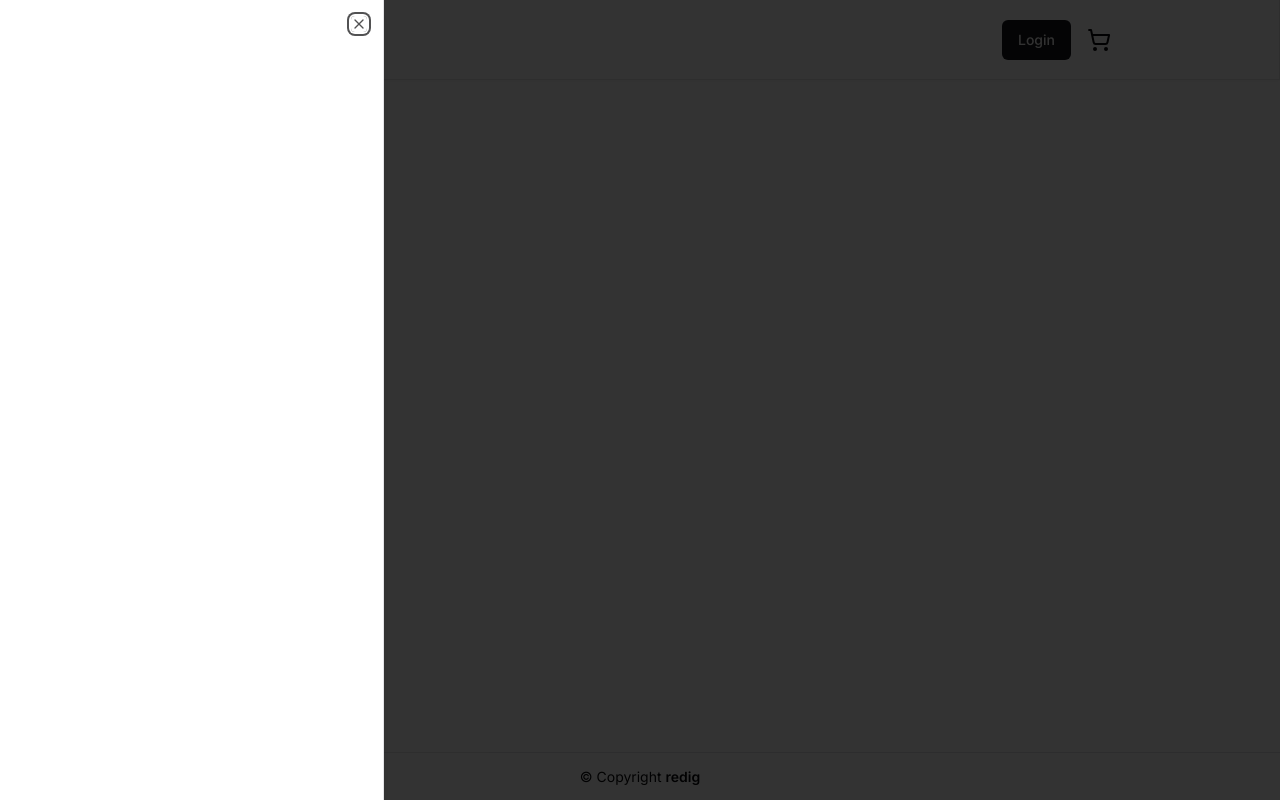
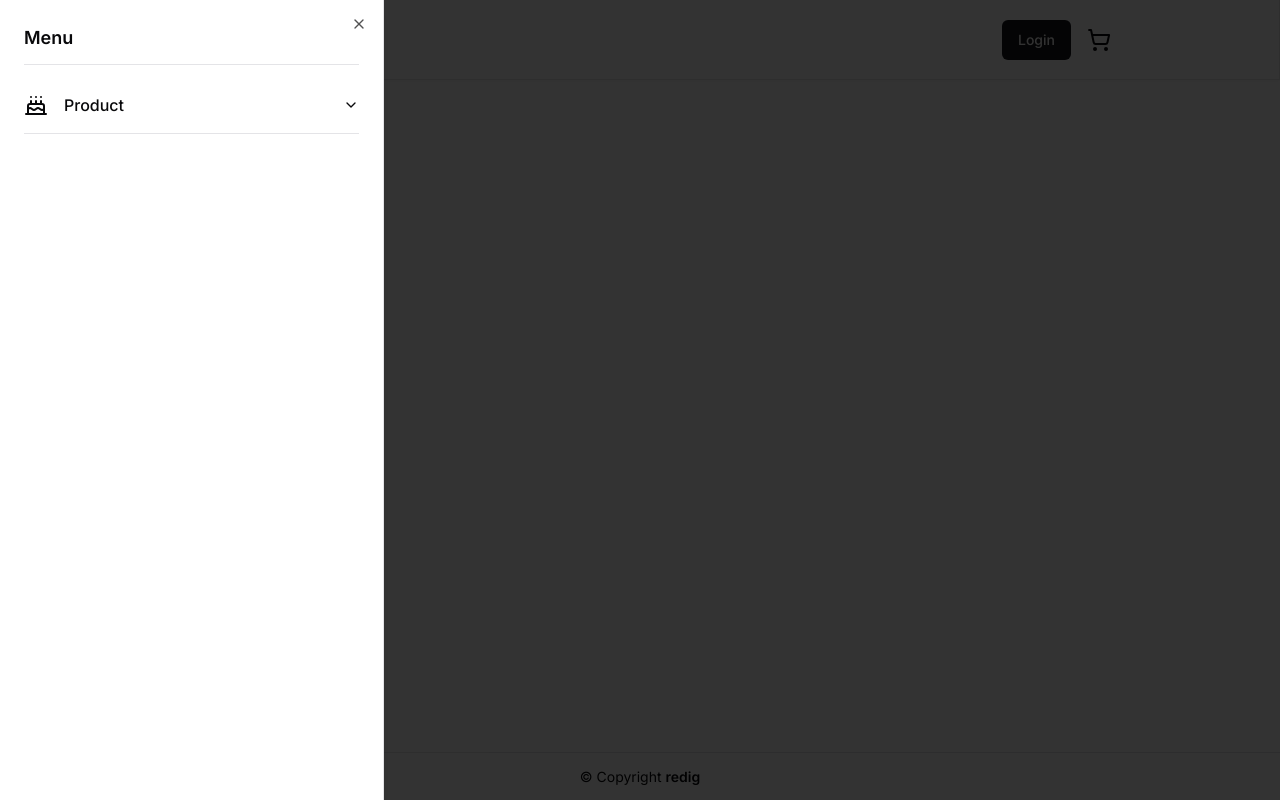
Before and after one commit to luizredig/bakery-with-next-js, a Next.js app: page / in a window 1280 px wide. Both pictures are taken after a click on the button 180 px from the left and 39 px from the top of the page. Built offline with nearby package versions, Linux system fonts and the light colour scheme; no server answers; the database is empty.

Commit message:
feat: add the initial menu component and the menu button component

```diff
--- a/app/components/header.tsx
+++ b/app/components/header.tsx
@@ -9,6 +9,8 @@ import {
   SheetTrigger,
 } from "./ui/sheet";
 import Cart from "./cart";
+import Menu from "./menu";
+import { Separator } from "./ui/separator";
 
 const Header = () => {
   return (
@@ -21,9 +23,13 @@ const Header = () => {
             </Button>
           </SheetTrigger>
 
-          <SheetContent side={"left"}></SheetContent>
+          <SheetContent side={"left"}>
+            <SheetHeader className="text-lg font-semibold">Menu</SheetHeader>
 
-          <SheetClose asChild></SheetClose>
+            <Separator orientation="horizontal" className="my-3" />
+
+            <Menu />
+          </SheetContent>
         </Sheet>
 
         <div className="flex flex-row gap-2">
--- /dev/null
+++ b/app/components/menu-button.tsx
@@ -0,0 +1,30 @@
+import Link from "next/link";
+import { SheetClose } from "./ui/sheet";
+import { Button } from "./ui/button";
+import { MENU_BUTTON_ICON } from "@/constants/menu-button-icon";
+
+interface MenuButtonProps {
+  href: string;
+  label: string;
+  icon: "create" | "find" | "update" | "delete";
+}
+
+const MenuButton = ({ href, label, icon }: MenuButtonProps) => {
+  return (
+    <SheetClose asChild>
+      <Link href={href}>
+        <Button variant={"outline"} className="w-full justify-center">
+          <div className="flex w-20 flex-row items-center gap-3">
+            <span>
+              {MENU_BUTTON_ICON[icon as keyof typeof MENU_BUTTON_ICON]}
+            </span>
+
+            <p>{label}</p>
+          </div>
+        </Button>
+      </Link>
+    </SheetClose>
+  );
+};
+
+export default MenuButton;
--- /dev/null
+++ b/app/components/menu.tsx
@@ -0,0 +1,41 @@
+import {
+  Accordion,
+  AccordionContent,
+  AccordionItem,
+  AccordionTrigger,
+} from "./ui/accordion";
+
+import { CakeIcon } from "lucide-react";
+import MenuButton from "./menu-button";
+
+const Menu = () => {
+  return (
+    <>
+      <div>
+        <Accordion type="multiple">
+          <AccordionItem value="product-collapse">
+            <AccordionTrigger>
+              <span className="flex flex-row gap-4">
+                <CakeIcon />
+
+                <p>Product</p>
+              </span>
+            </AccordionTrigger>
+
+            <AccordionContent className="flex flex-col gap-3">
+              <MenuButton href="" label="Create" icon="create" />
+
+              <MenuButton href="" label="Find" icon="find" />
+
+              <MenuButton href="" label="Update" icon="update" />
+
+              <MenuButton href="" label="Delete" icon="delete" />
+            </AccordionContent>
+          </AccordionItem>
+        </Accordion>
+      </div>
+    </>
+  );
+};
+
+export default Menu;
--- a/app/components/section.tsx
+++ b/app/components/section.tsx
@@ -1,5 +1,5 @@
 import { Product } from "@prisma/client";
-import ProductItem from "./productItem";
+import ProductItem from "./product-item";
 
 import "@/app/css/scrollbar.css";
 
```
